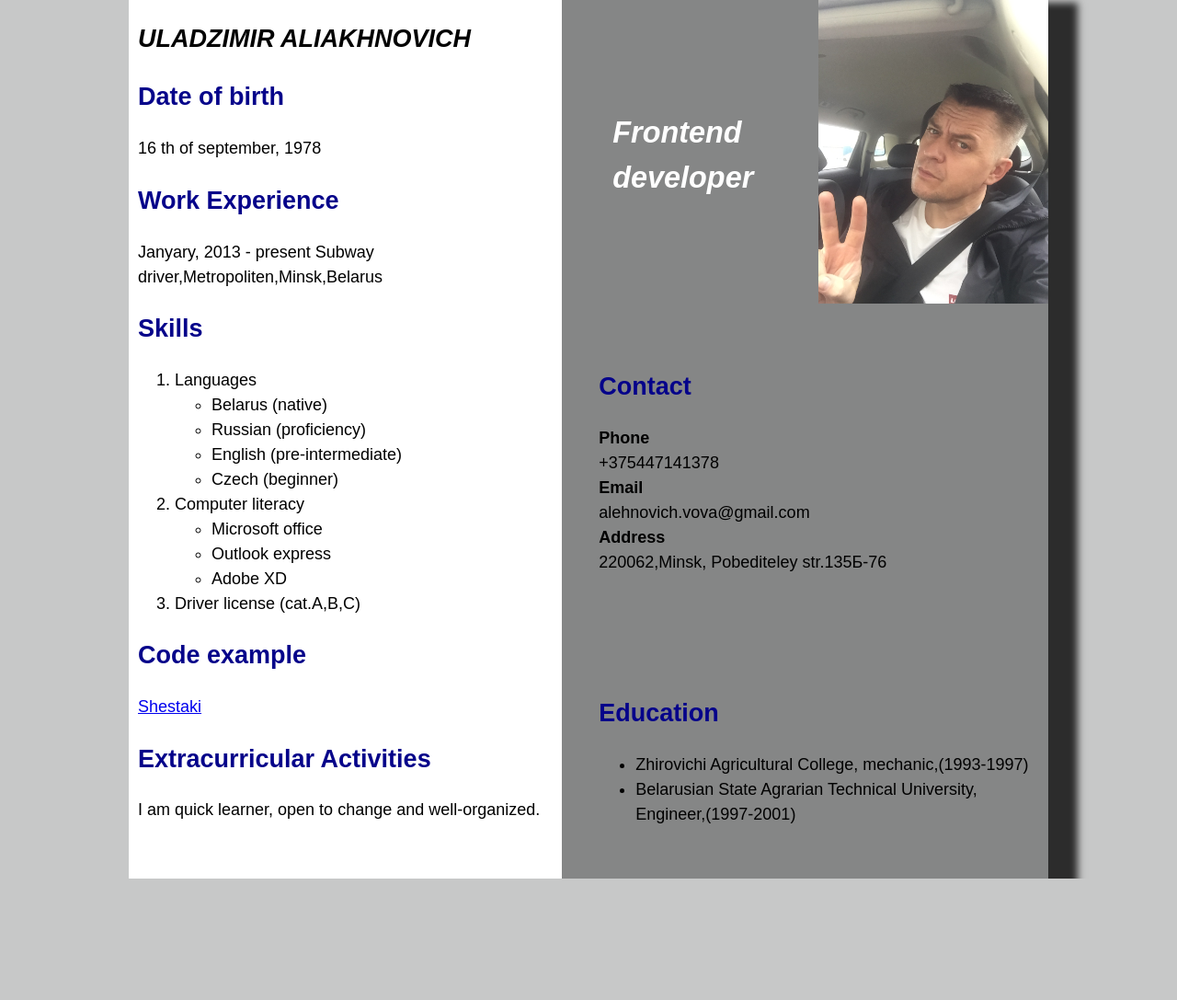
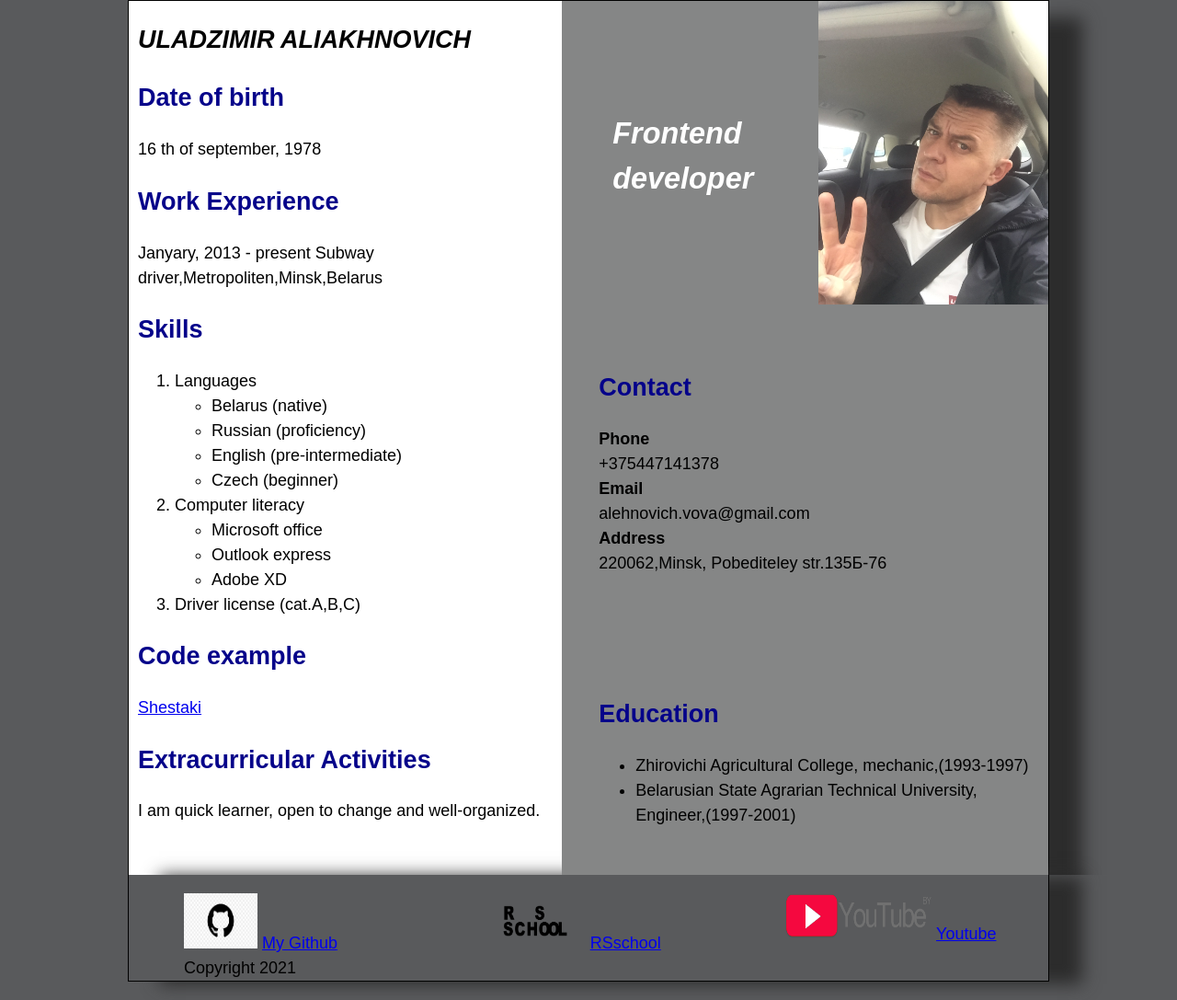
Before and after one commit to AlexVovan/rsschool-cv, a plain HTML site: page index.html in a window 1280 px wide. Shown: the whole page at 92% size. Before the commit the page ends 955 px from the top, so only its background shows below. Drawn offline with Linux system fonts and the light colour scheme.

Commit message:
add footer

```diff
--- a/css/style.css
+++ b/css/style.css
@@ -1,6 +1,6 @@
 body {
     font-family: Arial, Helvetica, sans-serif;
-    background-color: #97989988;
+    background-color: #595a5c;
     margin: 0;
     padding: 0;
     font-size: 18px;
@@ -11,11 +11,12 @@ body {
     display: flex;
     justify-content: space-between;
     width: 1000px;
-    height: 955px;
+    height: 950px;
     margin: 0 auto;
     padding: 0;
     background-color: #fff;
-    box-shadow: 25px 10px 8px 7px #2c2c2c;
+    box-shadow: 35px 20px 18px 1px #2c2c2c;
+    border: 1px solid black; border-bottom: none;
 }
 
 .left {
@@ -59,3 +60,41 @@ h2 {
 h1 {
     color: black;
 }
+
+.main-footer {
+    display: block;
+    background-color: #595a5c;
+    margin-top: 0;
+    margin-bottom: 20px;
+}
+
+.footer-container {
+    display: flex;
+    justify-content: space-between;
+    width: 980px;
+    margin: 0 auto;
+    padding: 0 10px;
+    box-shadow: 35px 2px 18px 1px #2c2c2c;
+    border: 1px solid black; border-top: none;
+}
+
+.footer-contacts {
+    display: block;
+    width: 300px;
+    margin-top: 20px;
+    margin-left: 50px;
+}
+
+.footer-logo {
+    display: block;
+    width: 300px;
+    margin-top: 20px;
+    margin-left: 50px;
+}
+
+.footer-social {
+    display: block;
+    width: 300px;
+    margin-top: 20px;
+    margin-left: 50px;
+}
--- a/index.html
+++ b/index.html
@@ -64,7 +64,25 @@
                     <li>Belarusian State Agrarian Technical University, Engineer,(1997-2001)</li>
                 </ul>
               </div>
-            </section>
+        </section>
     </div>
+            <footer class="main-footer">
+                <div class="footer-container">
+                    <div class="footer-contacts">
+                        <img src="./img/github-logo.jpg" width="80" height="60" alt="logo Github">
+                        <a href="https://github.com/AlexVovan">My Github</a><br>
+                        <span>Copyright 2021</span>
+                    </div>
+                    <div class="footer-logo">
+                        <img src="./img/logoRS.png" width="110" height="60" alt="Logo RSschool">
+                        <a href="https://rs.school/">RSschool</a>
+                    </div>
+                    <div class="footer-social">
+                        <img src="./img/youtube.png" width="160" height="50" alt="Logo Youtube">
+                        <a href="https://www.youtube.com/">Youtube</a>
+                    </div>
+                </div>
+            </footer>
+
 </body>
 </html>
```
Also changed, not shown: img/github-logo.jpg (added), img/logoRS.png (added), img/youtube.png (added).
